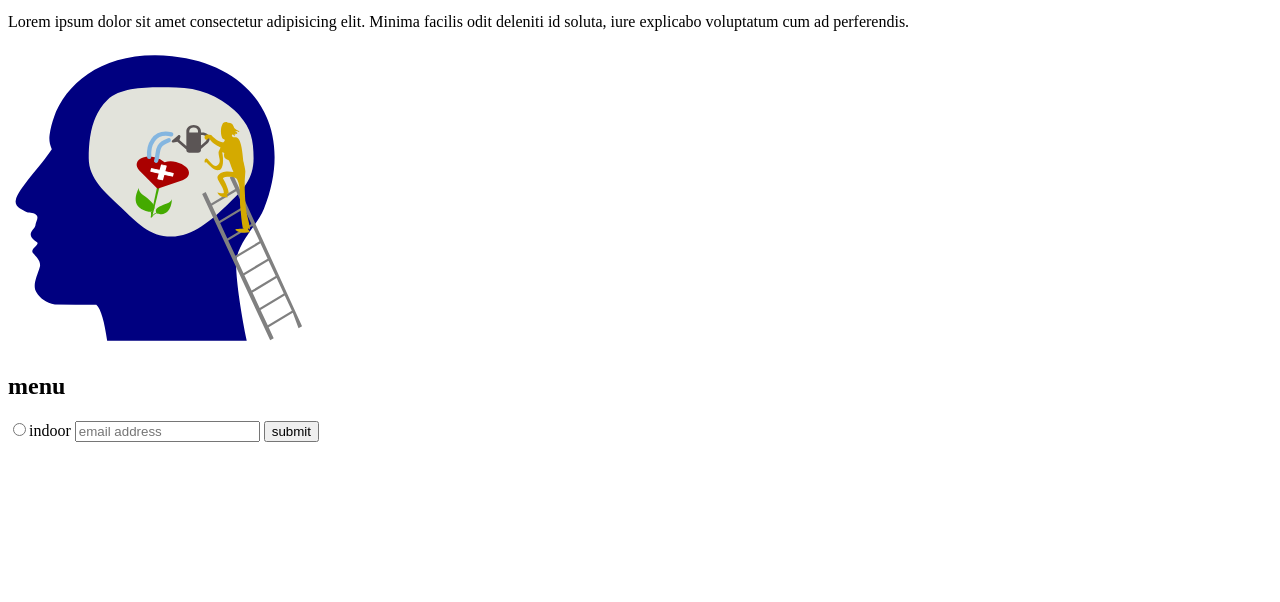
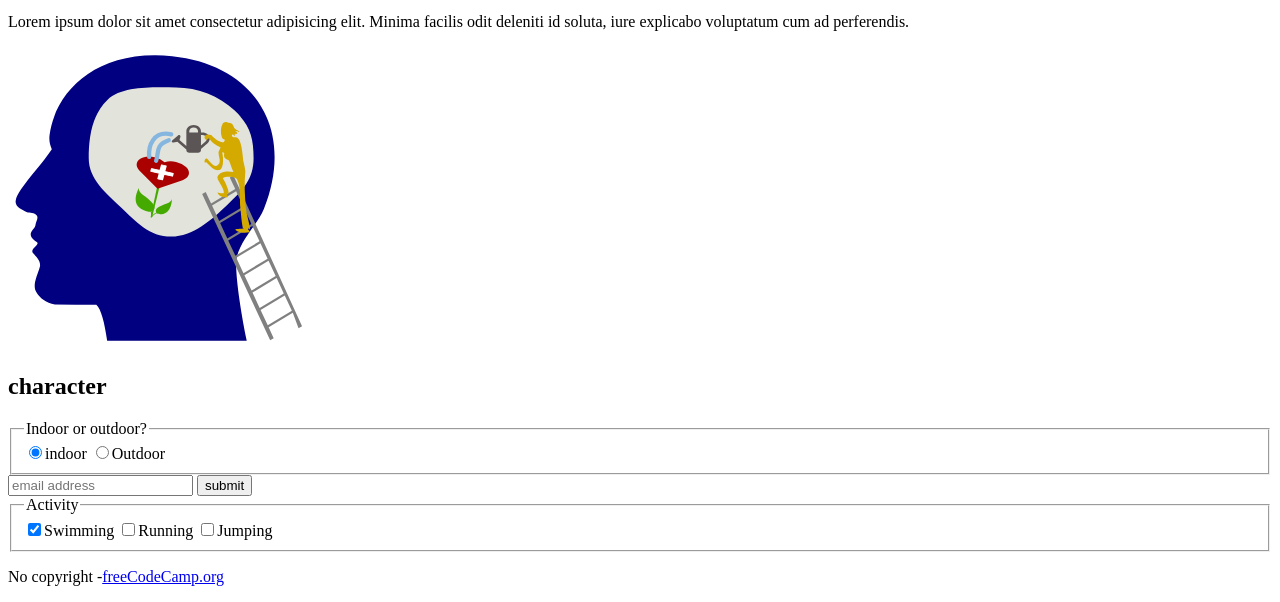
Before and after one commit to murashkoserhii/landing, a plain HTML site: page index.html in a window 1280 px wide. Shown: the part 1408-2010 px from the top of the page. Before the commit the page ends 1858 px from the top, so only its background shows below. Drawn offline with Linux system fonts and the light colour scheme.

Commit message:
sample code

```diff
--- a/index.html
+++ b/index.html
@@ -64,7 +64,7 @@
         </figure>
 
     </main>
-    <footer></footer>
+
     <div>
         <p>
             Lorem ipsum dolor sit amet consectetur adipisicing elit. Minima facilis odit deleniti id soluta, iure
@@ -75,14 +75,27 @@
         <img src="img/growing-mentalhealth.svg" alt="brain" width="300">
     </section>
     <section>
-        <h2>menu</h2>
+        <h2>character</h2>
         <form action="murashko2211@gmail.com">
-            <input type="radio">indoor
+            <fieldset>
+                <legend>Indoor or outdoor?</legend>
+                <label><input type="radio" id="indoor" name="indoor-outdoor" value="indoor" checked >indoor</label>
+                <label><input type="radio" id="outdoor" name="indoor-outdoor" value="outdoor">Outdoor</label>
+            </fieldset>
             <input type="text" name="email" placeholder="email address" required>
             <button type="submit">submit</button>
+            <fieldset>
+                <legend>Activity</legend>
+                <input type="checkbox" id="swimming" name="activity" value="swimming" checked ><label for="swimming">Swimming</label>
+                <input type="checkbox" id="running" name="activity" value="running"><label for="running">Running</label>
+                <input type="checkbox" id="jumping" name="activity" value="jumping"><label for="jumping">Jumping</label>
+            </fieldset>
 
         </form>
     </section>
+    <footer>
+        <p>No copyright -<a href="freeCodeCamp.org">freeCodeCamp.org</a></p>
+    </footer>
 
 </body>
 
```
